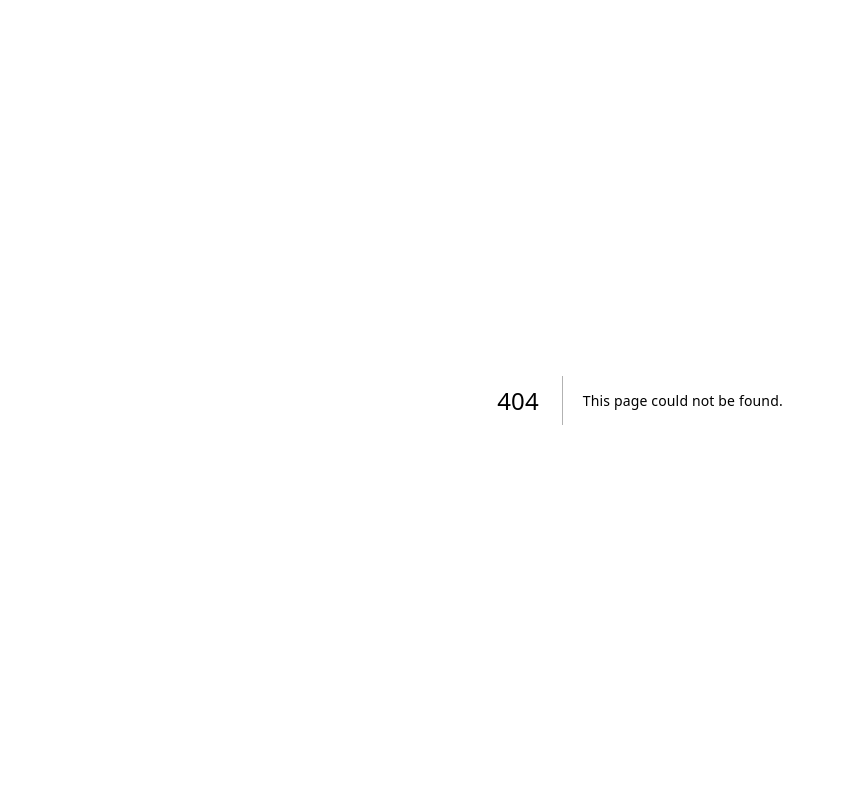
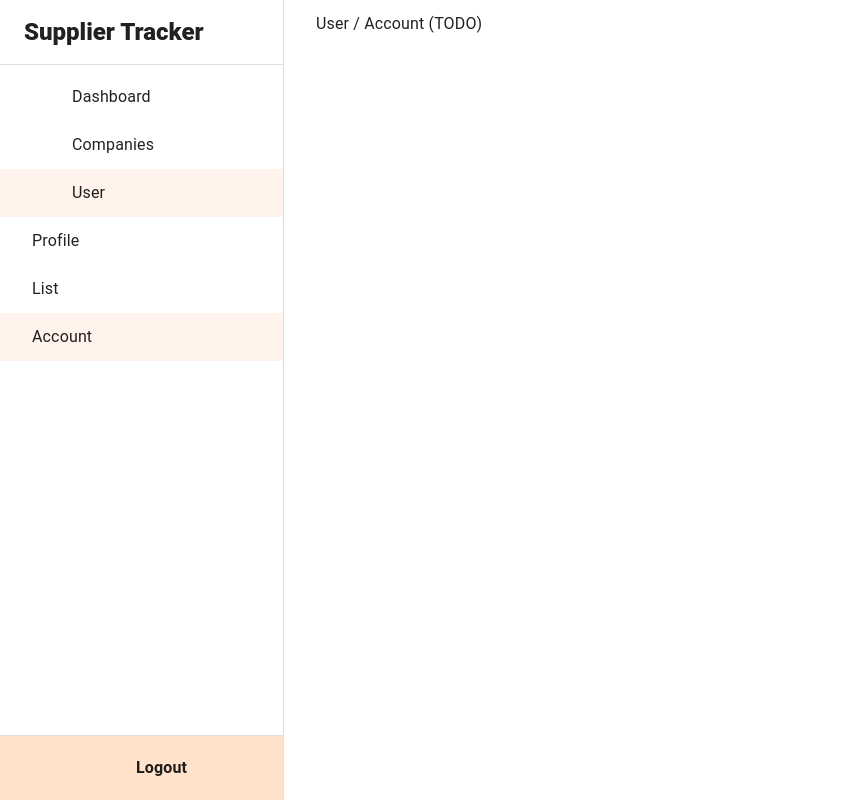
Before and after one commit to junhaozhu1/XiaoMi, a Next.js app in the folder next-mui-auth-js/: page /app/user/account in a window 1280 px wide. Before the commit this address had no page. Shown: the whole page, without its empty margins (0-845 px from the left). Built offline with nearby package versions, Linux system fonts and the light colour scheme; some icons are missing.

Commit message:
feat: add account page to user

```diff
--- /dev/null
+++ b/next-mui-auth-js/app/app/user/account/page.jsx
@@ -0,0 +1,3 @@
+export default function Page() {
+  return <div>User / Account (TODO)</div>;
+}
```
